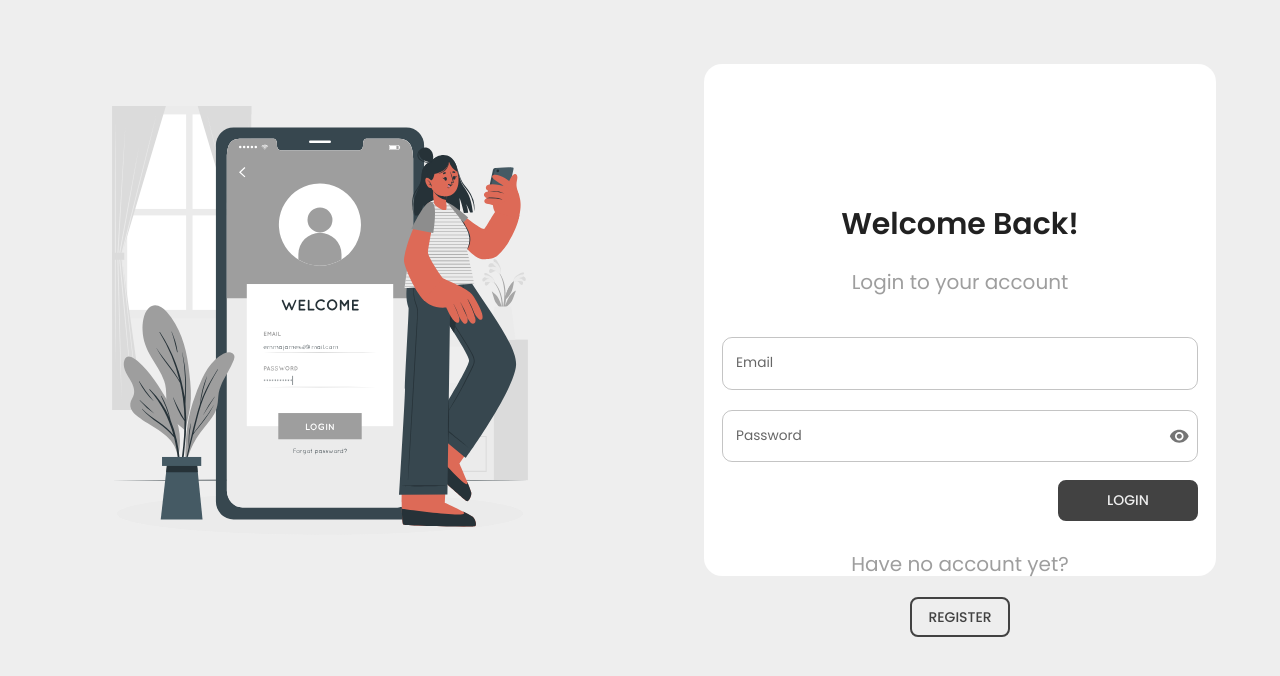
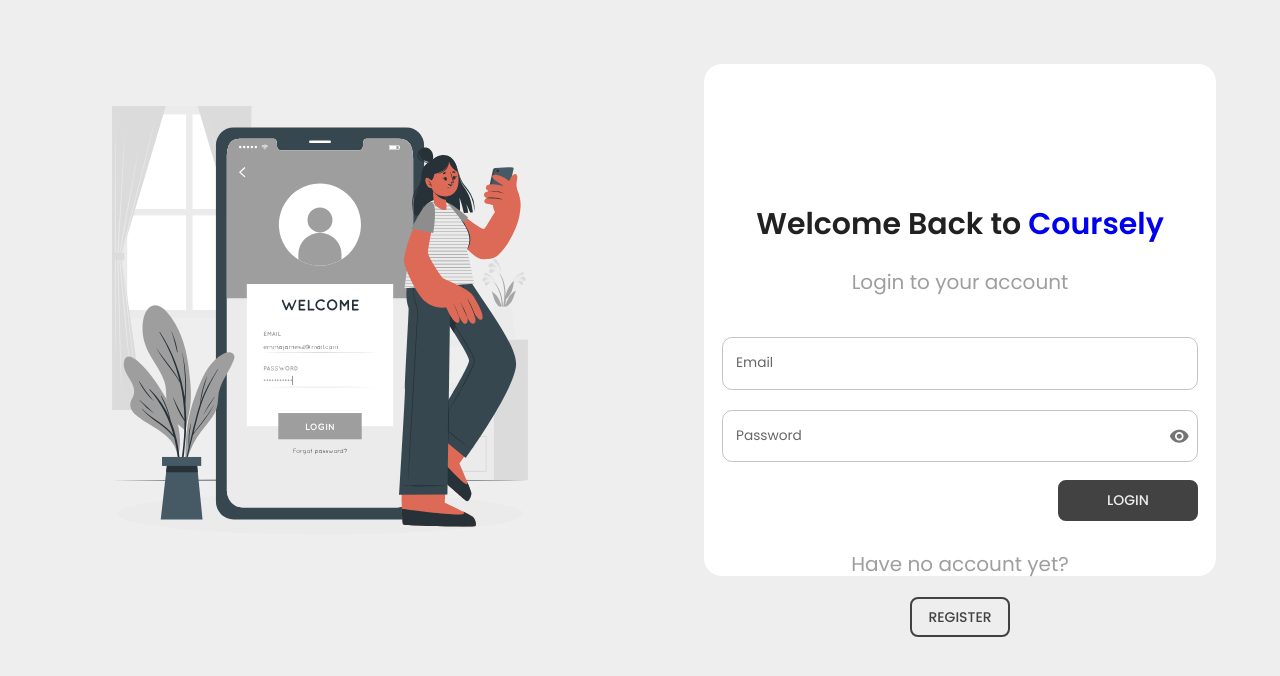
Before and after one commit to imohib168/coursely, a React (Create React App) app in the folder client/: page /login in a window 1280 px wide. Shown: the top 676 px of the page. Built offline with nearby package versions, Linux system fonts and the light colour scheme; some icons are missing.

Commit message:
small fix for home page link

```diff
--- a/client/src/pages/Auth/Login/index.jsx
+++ b/client/src/pages/Auth/Login/index.jsx
@@ -1,6 +1,6 @@
 import React from 'react';
 import { Box, Grid } from '@mui/material';
-import { useNavigate } from 'react-router-dom';
+import { Link, useNavigate } from 'react-router-dom';
 import ASSET from '../../../utils/assets';
 import {
   StyledImage,
@@ -35,7 +35,12 @@
               />
             </Box>
 
-            <StyledAuthHeading>Welcome Back!</StyledAuthHeading>
+            <StyledAuthHeading>
+              Welcome Back to{' '}
+              <Link style={{ textDecoration: 'none' }} to='/'>
+                Coursely
+              </Link>
+            </StyledAuthHeading>
 
             <StyledAuthSlogan>Login to your account</StyledAuthSlogan>
 
--- a/client/src/pages/Auth/Register/index.jsx
+++ b/client/src/pages/Auth/Register/index.jsx
@@ -11,7 +11,7 @@
   StyledButtonContainer,
 } from './ui';
 import { UIButton, UIPasswordField, UITextField } from '../../../components';
-import { useNavigate } from 'react-router-dom';
+import { Link, useNavigate } from 'react-router-dom';
 import ASSET from '../../../utils/assets';
 
 const Register = () => {
@@ -22,7 +22,12 @@
       <Grid container>
         <StyledFormGrid item xs={12} md={6}>
           <StyledBox>
-            <StyledAuthHeading>Welcome to Coursely</StyledAuthHeading>
+            <StyledAuthHeading>
+              Welcome to{' '}
+              <Link style={{ textDecoration: 'none' }} to='/'>
+                Coursely
+              </Link>
+            </StyledAuthHeading>
 
             <StyledAuthSlogan>
               Signup here to get Started and explore the world of learning
```
